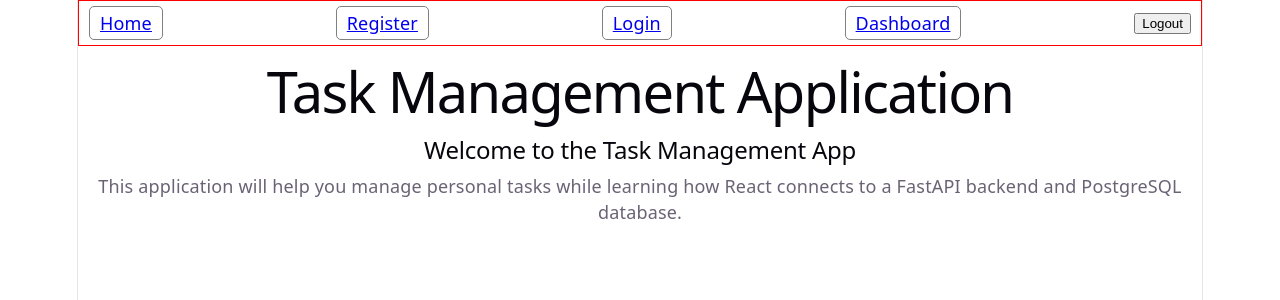
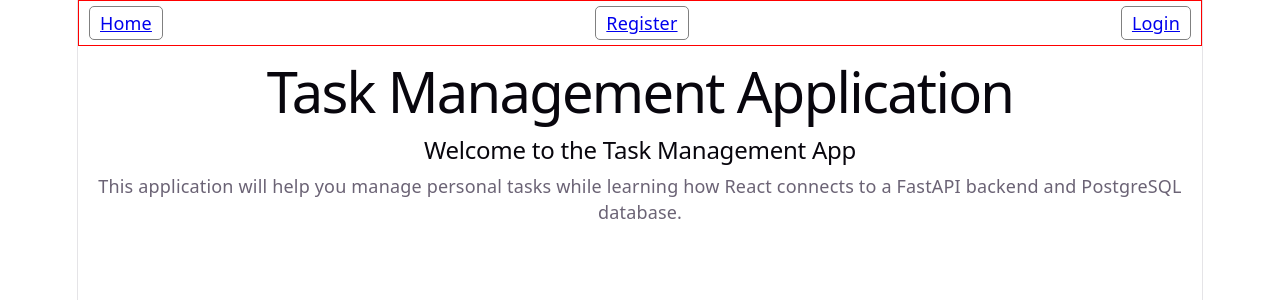
Before and after one commit to roryjarrard/tasks-react, a React app: page / in a window 1280 px wide. Shown: the top 300 px of the page. Built offline with nearby package versions, Linux system fonts and the light colour scheme; the HTML template or start-up script is replaced by a standard one.

Commit message:
dynamic nav based on auth

```diff
--- a/src/App.jsx
+++ b/src/App.jsx
@@ -1,6 +1,6 @@
 import { Link, Route, Routes, useNavigate } from "react-router-dom";
 
-import { logoutUser } from "./services/api";
+import { isAuthenticated, logoutUser } from "./services/api";
 import DashboardPage from "./pages/DashboardPage";
 import HomePage from "./pages/HomePage";
 import LoginPage from "./pages/LoginPage";
@@ -11,6 +11,7 @@ import ProtectedRoute from "./components/ProtectedRoute";
 
 function App() {
   const navigate = useNavigate()
+  const loggedIn = isAuthenticated()
 
   function handleLogout() {
     logoutUser();
@@ -20,11 +21,20 @@ function App() {
   return (
     <main>
       <nav>
-        <Link to="/">Home</Link>{" "}
-        <Link to="/register">Register</Link>{" "}
-        <Link to="/login">Login</Link>{" "}
-        <Link to="/dashboard">Dashboard</Link>{" "}
-        <button type="button" onClick={handleLogout}>Logout</button>
+        <Link to="/">Home</Link>
+        {loggedIn ? (
+          <>
+            <Link to="/dashboard">Dashboard</Link>
+            <button type="button" onClick={handleLogout}>Logout</button>
+          </>
+        ) : (
+          <>
+            <Link to="/register">Register</Link>
+            <Link to="/login">Login</Link>
+          </>
+        )}
+
+
       </nav>
 
       <h1>Task Management Application</h1>
```
